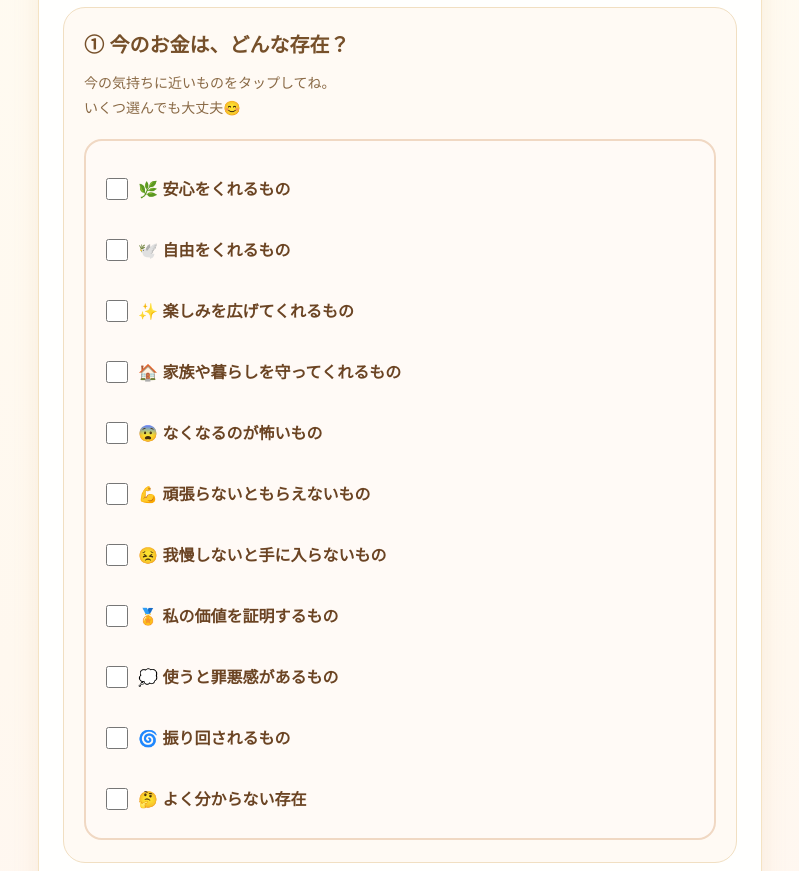
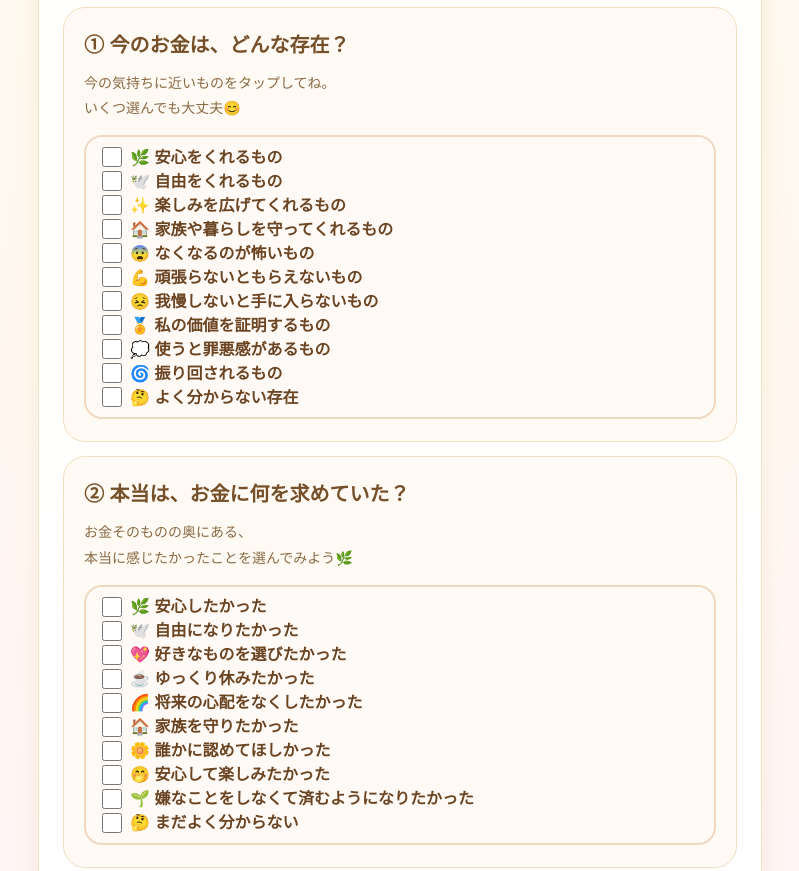
Before and after one commit to Chappy-Sally/chappy-sally-yutakasa-navi, a plain HTML site: page money-image.html in a window 1280 px wide. Shown: the part 660-1531 px from the top of the page, without its empty margins (240-1039 px from the left). Drawn offline with Linux system fonts and the light colour scheme.

Commit message:
Update money-image.html

```diff
--- a/money-image.html
+++ b/money-image.html
@@ -25,9 +25,9 @@
   <style>
   .check-list {
     display: grid;
-    gap: 2px;
-    margin-top: 18px;
-    padding: 14px 16px;
+    gap: 0;
+    margin-top: 14px;
+    padding: 8px 14px;
     border: 2px solid #f0d8c3;
     border-radius: 18px;
     background: #fffaf6;
@@ -36,13 +36,15 @@
    .check-item {
     display: flex;
     align-items: center;
-  gap: 10px;
+    gap: 8px;
     width: 100%;
-  padding: 7px 4px;
+    margin: 0 !important;
+    padding: 2px 2px !important;
+    min-height: 0 !important;
     color: #6b4423;
     font-size: 16px;
     font-weight: 700;
-  line-height: 1.35;
+    line-height: 1.2;
     cursor: pointer;
   }
 
@@ -51,9 +53,9 @@
   }
 
   .check-item input {
-  width: 22px;
-  height: 22px;
-  margin: 0;
+    width: 20px;
+    height: 20px;
+    margin: 0 !important;
     flex-shrink: 0;
     accent-color: #e79b65;
   }
@@ -61,6 +63,7 @@
    .check-item:has(input:checked) {
      color: #c06e38;
    }
+
     .optional-area {
       margin-top: 28px;
     }
```
Lines whose indentation alone changed are shown as unchanged.
